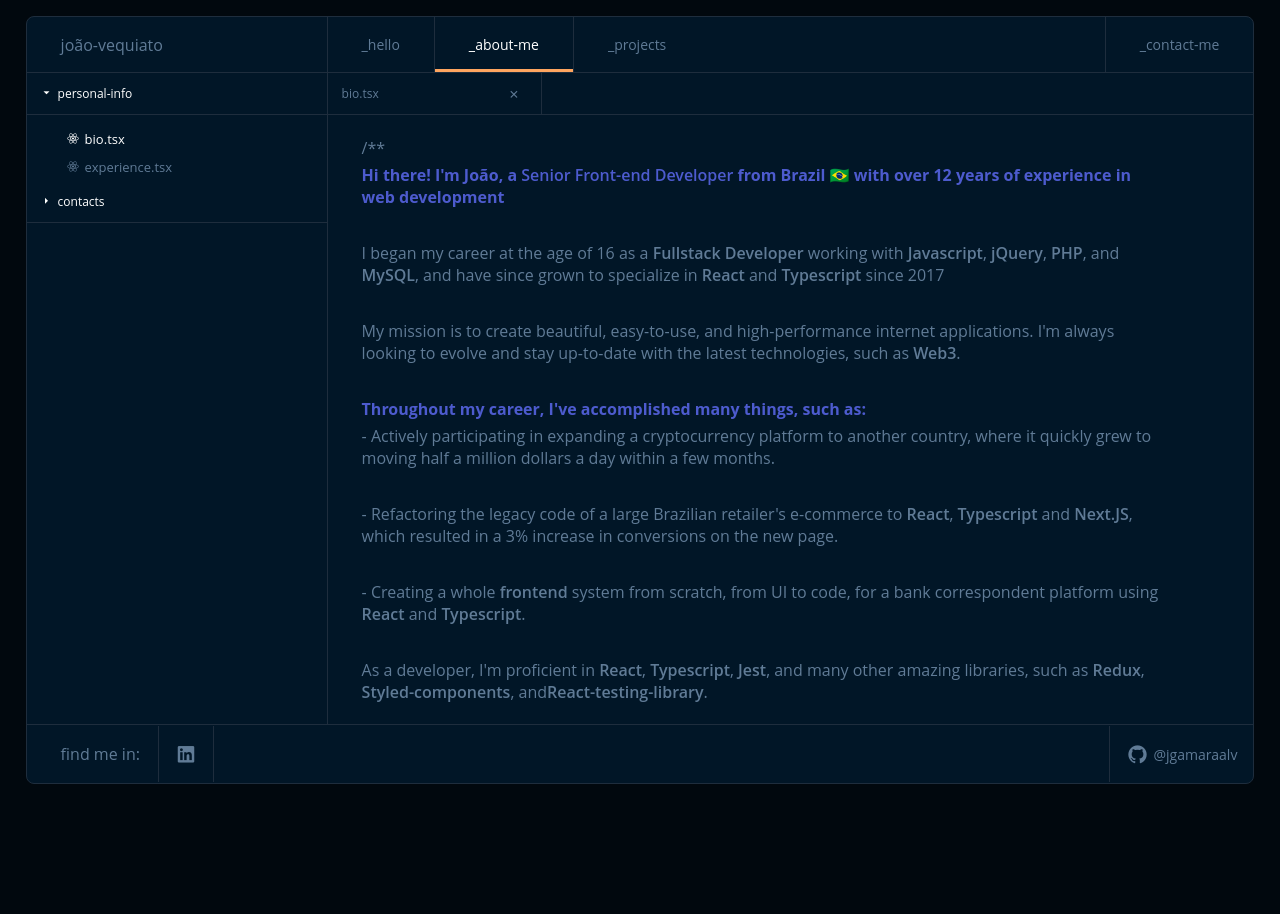
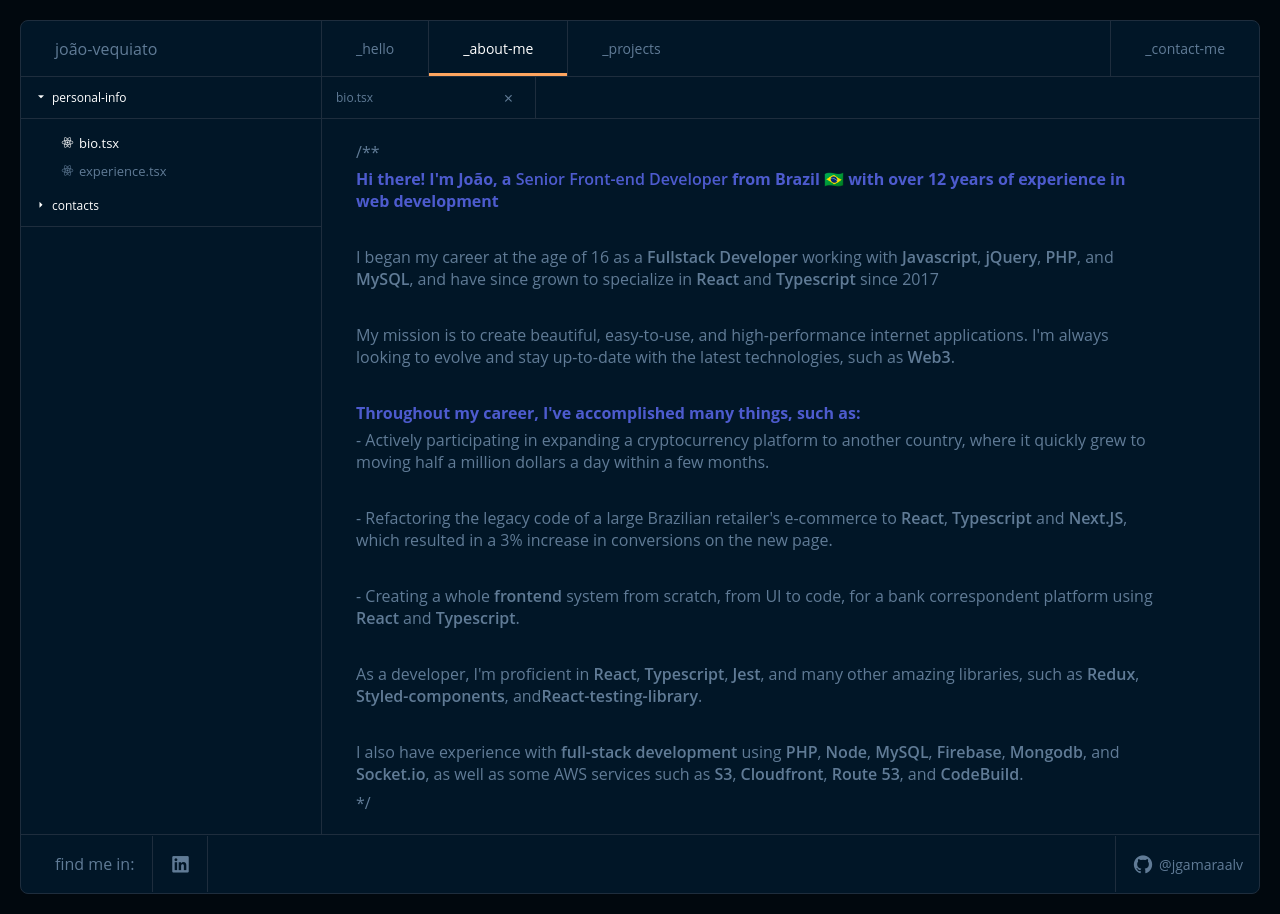
Before and after one commit to jgamaraalv/portfolio, a Next.js app: page /about/bio in a window 1280 px wide. Before the commit the page ends 800 px from the top, so only its background shows below. Built offline with nearby package versions, Linux system fonts and the light colour scheme.

Commit message:
scroll adjusts

```diff
--- a/src/app/(internal)/about/about.module.css
+++ b/src/app/(internal)/about/about.module.css
@@ -1,7 +1,6 @@
 .container {
   display: flex;
   flex-direction: column;
-  height: 100%;
   width: 100%;
 }
 
@@ -11,7 +10,6 @@
 
 .content {
   width: 100%;
-  height: 100%;
   overflow-y: scroll;
   padding: 20px 34px;
 }
--- a/src/app/home.module.css
+++ b/src/app/home.module.css
@@ -2,8 +2,8 @@
   display: flex;
   align-items: center;
   justify-content: center;
-  height: 100%;
   padding: 0 18px;
+  height: calc(100vh - 117px - 57px - 40px);
 }
 
 .content h1,
@@ -37,6 +37,7 @@
   opacity: 0.2;
   filter: blur(87px);
   transform: rotate(-94.3deg);
+  pointer-events: none;
 }
 
 .content div:first-child::after {
@@ -50,9 +51,14 @@
   opacity: 0.2;
   filter: blur(87px);
   transform: rotate(-94.3deg);
+  pointer-events: none;
 }
 
 @media (min-width: 981px) {
+  .content {
+    height: calc(100vh - 54px - 60px - 40px);
+  }
+
   .content h2 {
     color: var(--purple-color);
   }
--- a/src/components/Sidebar/sidebar.module.css
+++ b/src/components/Sidebar/sidebar.module.css
@@ -60,7 +60,6 @@
   .content {
     max-width: 301px;
     border-right: 1px solid var(--lines-color);
-    height: 100%;
   }
 
   .tab > li {
--- a/src/styles/globals.css
+++ b/src/styles/globals.css
@@ -57,32 +57,19 @@
 
 .main-container {
   width: 100vw;
-  height: 100vh;
-  overflow: hidden;
   display: flex;
   align-items: center;
   justify-content: center;
+  padding: 20px;
 }
 
 .main-content {
   width: 100%;
-  max-width: 96vw;
-  height: 92vh;
   background: var(--light-blue-color);
   border-radius: var(--border-radius);
   border: 1px solid var(--lines-color);
   display: flex;
   flex-direction: column;
-}
-
-main,
-section {
-  height: 100%;
-  width: 100%;
-}
-
-main {
-  overflow: hidden;
 }
 
 footer {
@@ -101,10 +88,6 @@
 }
 
 @media (min-width: 981px) {
-  .main-content {
-    height: 96vh;
-  }
-
   h1 {
     font-size: 62px;
   }
```
